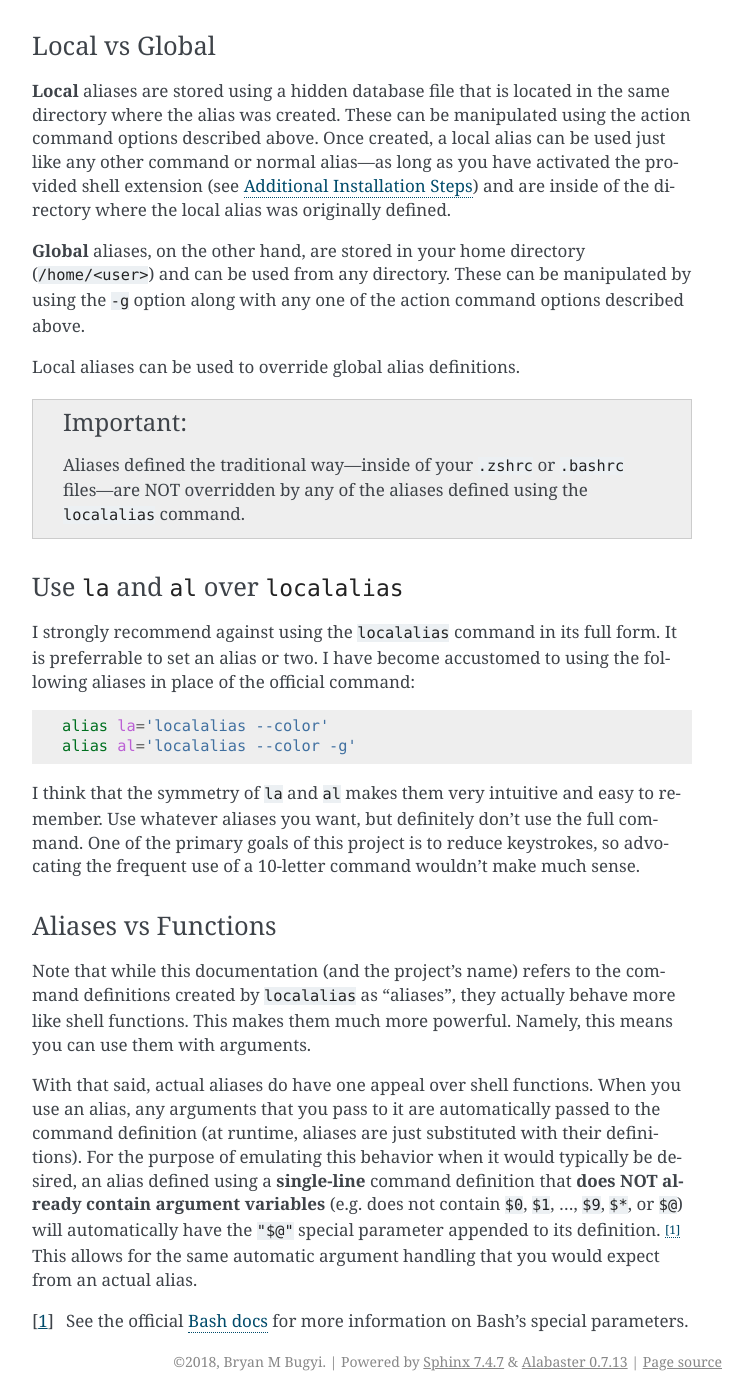
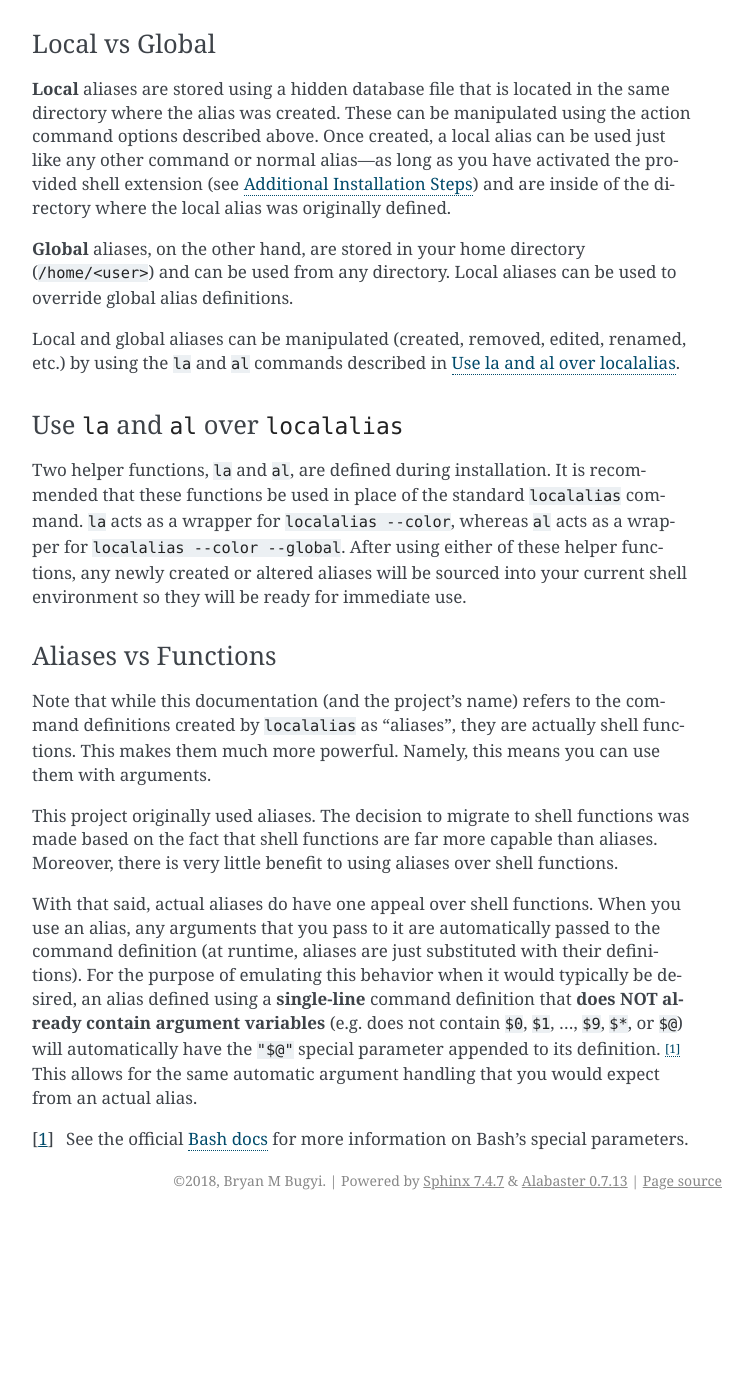
Before and after one commit to bbugyi200/funky, a Sphinx documentation site: the page built from docs/usage.rst, in a window 1280 px wide and 1400 px high, scrolled down 652 px. Shown: the whole window, without its empty margins (388-1141 px from the left). Built offline with Sphinx 7.4.7, drawn with Linux system fonts in a browser that asks for light colours; after the commit the page ends 1872 px from its top, so only the background shows below that; some of the changed text lies outside the part shown.

Commit message:
Docs: update docs for v2.3.0 (closes #81)

```diff
--- a/docs/usage.rst
+++ b/docs/usage.rst
@@ -7,9 +7,9 @@
 
     Throughout the rest of this document, the term *alias* will be thrown around a lot (shocker,
     right?). It is important to first understand, however, that when we use the term *alias* we
-    refer to a command defined with the use of the ``localalias`` command. These are less aliases
-    than they are shell functions (see :ref:`usage-funcs`) and are defined separately from those
-    specified in your ``.zshrc`` or ``.bashrc`` configurations.
+    refer to a command defined with the use of the ``localalias`` command. These are not aliases
+    but shell functions. Little functionality is lost by using shell functions over aliases, but
+    much is gained (see :ref:`usage-funcs`).
 
 Aliases are manipulated using the ``localalias`` command. The ``localalias`` command can (perhaps
 surpisingly) define not only local aliases but global ones as well. The distinction between the two
@@ -38,30 +38,21 @@
 inside of the directory where the local alias was originally defined.
 
 **Global** aliases, on the other hand, are stored in your home directory (``/home/<user>``) and can
-be used from any directory. These can be manipulated by using the ``-g`` option along with any one of the
-action command options described above.
+be used from any directory. Local aliases can be used to override global alias definitions.
 
-Local aliases can be used to override global alias definitions.
+Local and global aliases can be manipulated (created, removed, edited, renamed, etc.) by using the
+``la`` and ``al`` commands described in :ref:`usage-la-al`.
 
-.. important::
-
-    Aliases defined the traditional way---inside of your ``.zshrc`` or ``.bashrc`` files---are NOT
-    overridden by any of the aliases defined using the ``localalias`` command.
+.. _usage-la-al:
 
 Use ``la`` and ``al`` over ``localalias``
 ~~~~~~~~~~~~~~~~~~~~~~~~~~~~~~~~~~~~~~~~~
 
-I strongly recommend against using the ``localalias`` command in its full form. It is preferrable
-to set an alias or two. I have become accustomed to using the following aliases in place of the
-official command::
-
-   alias la='localalias --color'
-   alias al='localalias --color -g'
-
-I think that the symmetry of ``la`` and ``al`` makes them very intuitive and easy to remember. Use
-whatever aliases you want, but definitely don't use the full command. One of the primary goals of
-this project is to reduce keystrokes, so advocating the frequent use of a 10-letter command
-wouldn't make much sense.
+Two helper functions, ``la`` and ``al``, are defined during installation.  It is recommended that
+these functions be used in place of the standard ``localalias`` command. ``la`` acts as a wrapper
+for ``localalias --color``, whereas ``al`` acts as a wrapper for ``localalias --color --global``.
+After using either of these helper functions, any newly created or altered aliases will be sourced
+into your current shell environment so they will be ready for immediate use.
 
 .. _usage-funcs:
 
@@ -69,8 +60,12 @@
 ~~~~~~~~~~~~~~~~~~~~
 
 Note that while this documentation (and the project's name) refers to the command definitions
-created by ``localalias`` as "aliases", they actually behave more like shell functions. This makes them
+created by ``localalias`` as "aliases", they are actually shell functions. This makes them
 much more powerful. Namely, this means you can use them with arguments.
+
+This project originally used aliases. The decision to migrate to shell functions was made based on
+the fact that shell functions are far more capable than aliases. Moreover, there is very little
+benefit to using aliases over shell functions.
 
 With that said, actual aliases do have one appeal over shell functions. When you use an alias, any
 arguments that you pass to it are automatically passed to the command definition (at runtime,
```
Also changed, not shown: README.rst (+7 -4 lines), docs/installation.rst (+10 -10 lines).
